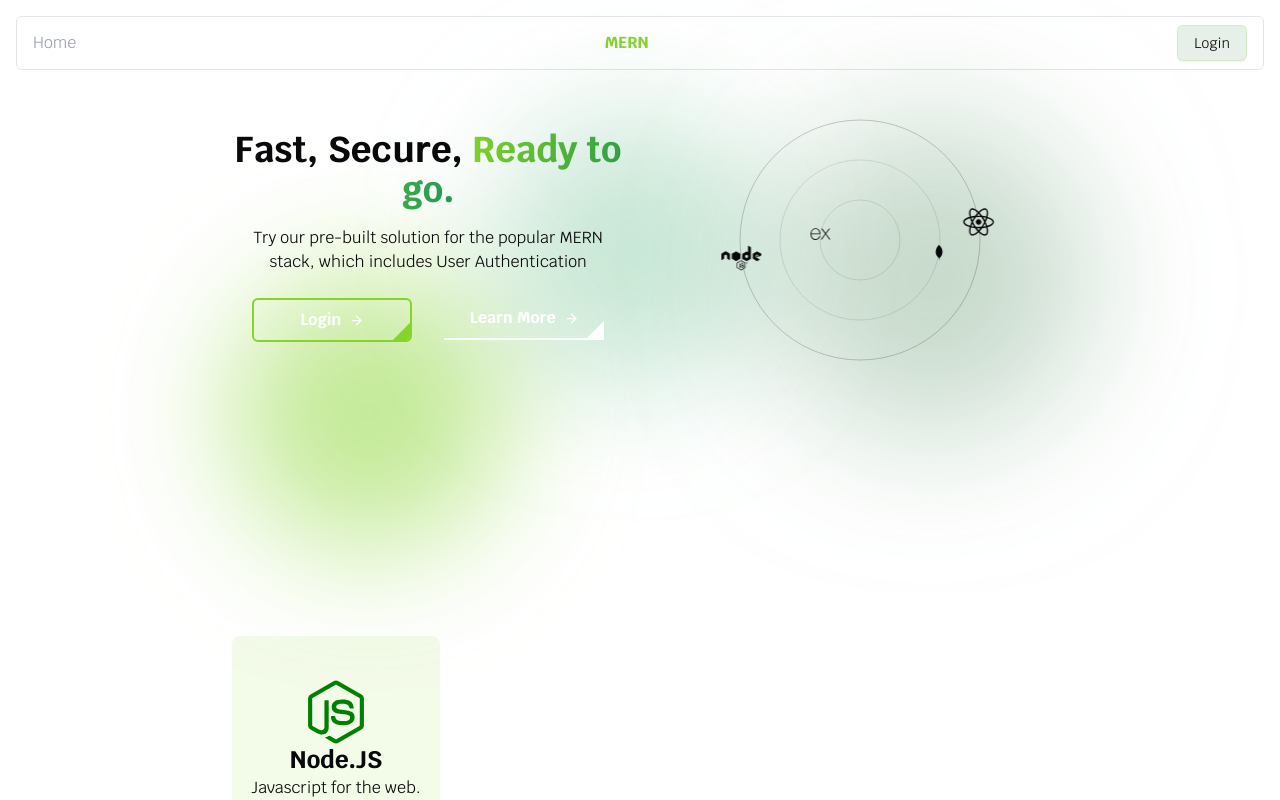
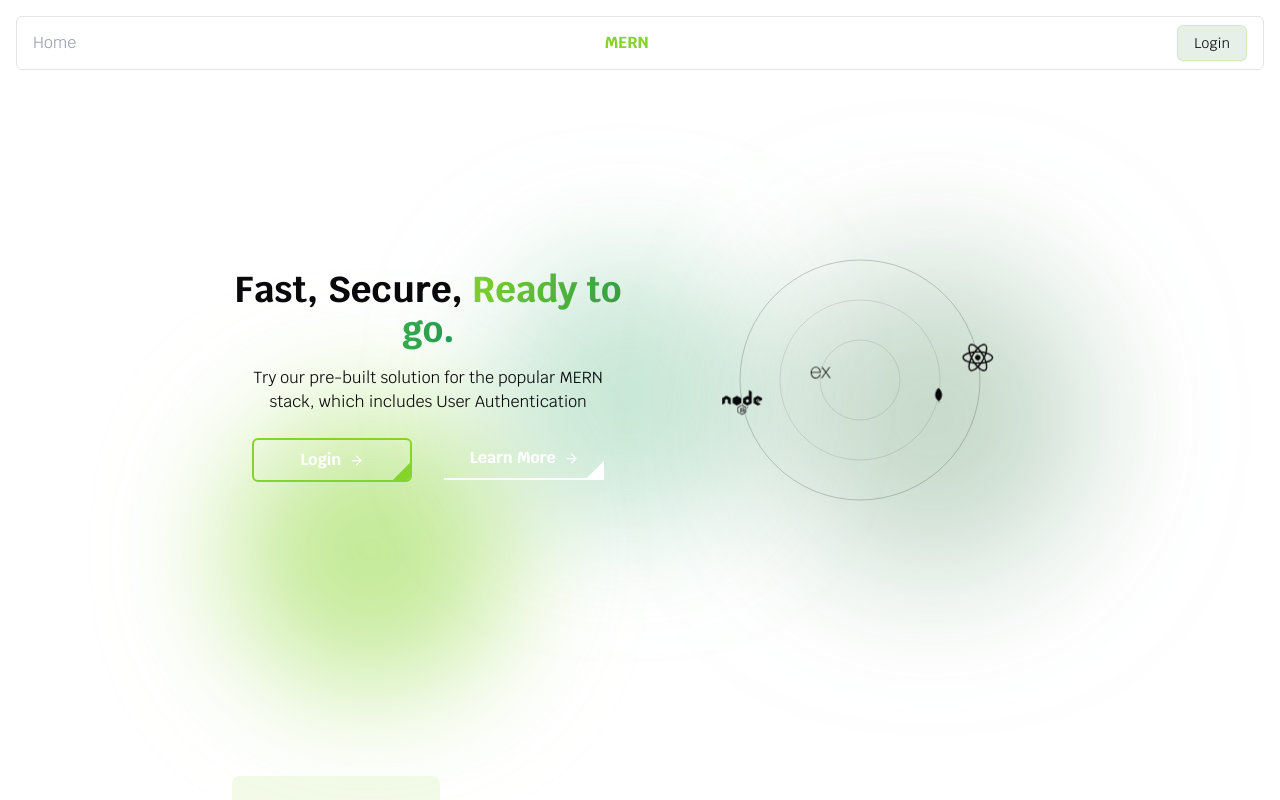
Before and after one commit to colinguinane1/Mongate-Front-End, a Next.js app: page / in a window 1280 px wide. Shown: the top 800 px of the page. Built offline with nearby package versions, Linux system fonts and the light colour scheme; no server answers; what tailwindcss-motion would draw is missing.

Commit message:
fix: adjust hero section margin for improved layout consistency

```diff
--- a/components/home/hero-section.tsx
+++ b/components/home/hero-section.tsx
@@ -5,7 +5,7 @@ import Link from "next/link";
 
 export default function HeroSection() {
   return (
-    <div className="md:flex relative h-[600px]  mt-80 motion-preset-blur-down-lg md:flex-row-reverse flex-col items-center justify-center gap-4 w-full max-w-6xl">
+    <div className="md:flex relative h-[600px] mt-[600px] motion-preset-blur-down-lg md:flex-row-reverse flex-col items-center justify-center gap-4 w-full max-w-6xl">
       <div className="absolute top-80 left-4 w-72 h-72 bg-primary rounded-full mix-blend-multiply filter blur-3xl opacity-50 animate-blob "></div>
       <div className="absolute top-80 md:top-40  w-72 h-72 bg-accent rounded-full mix-blend-multiply filter blur-3xl opacity-25 animate-blob animation-delay-2000"></div>
       <div className="absolute  -bottom-8 md:right-4 top-60 w-72 h-72 bg-secondary rounded-full mix-blend-multiply filter blur-3xl opacity-25 animate-blob animation-delay-4000"></div>
```
